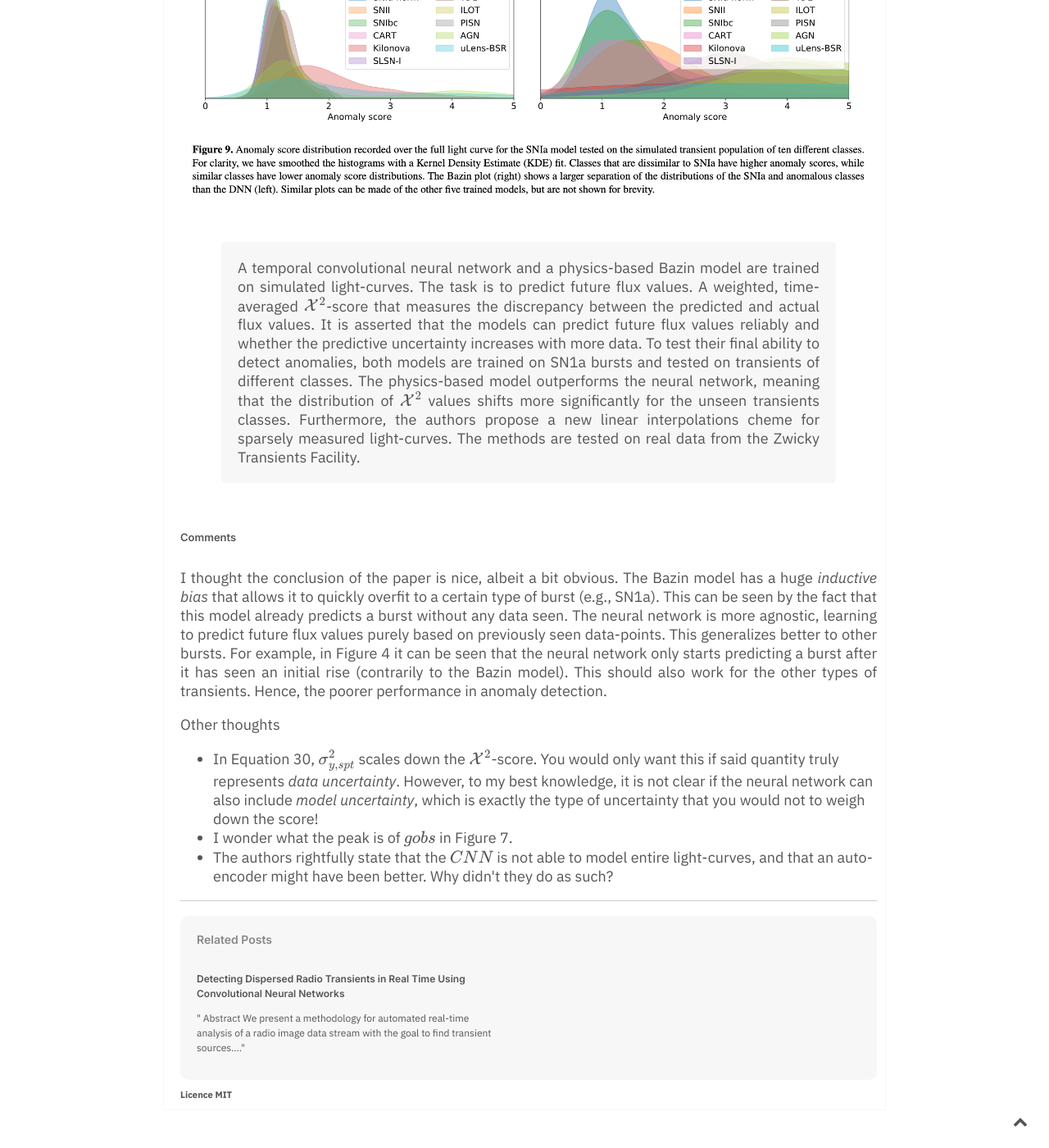
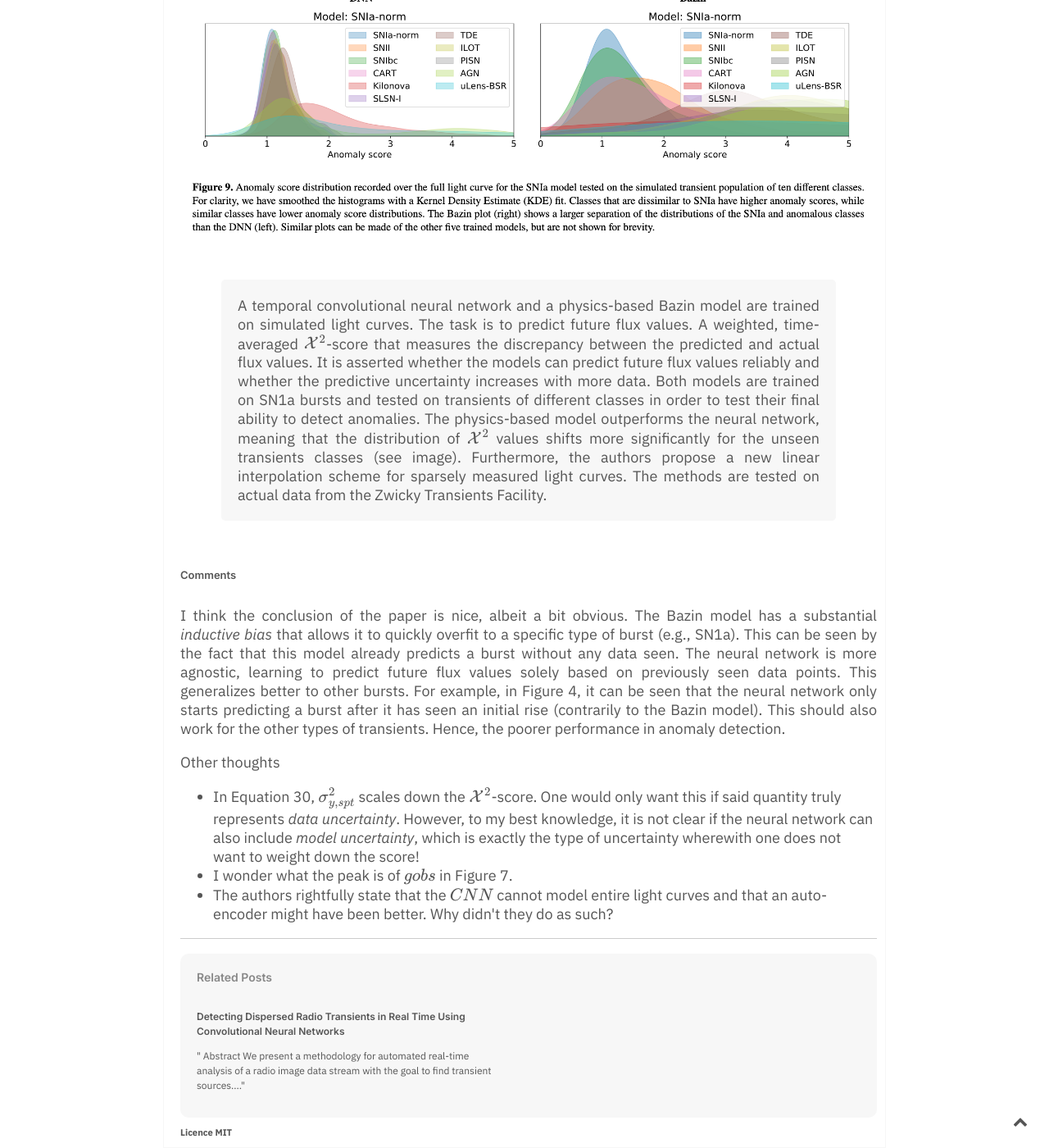
Before and after one commit to DavidRuhe/DavidRuhe.github.io, a Jekyll site: the page built from _notes/Real-time detection of anomalies in large-scale transient surveys.md, in a window 1280 px wide and 1400 px high, scrolled down 586 px. Shown: the whole window at 82% size. Built offline with Jekyll 4.4.1, drawn with Linux system fonts in a browser that asks for light colours; formulas are drawn with MathJax 3; comment, search, counter and statistics services are not loaded; before the commit the page ends 1940 px from its top, so only the background shows below that; some of the changed text lies outside the part shown.

Commit message:
summary update

```diff
--- a/_notes/Real-time detection of anomalies in large-scale transient surveys.md
+++ b/_notes/Real-time detection of anomalies in large-scale transient surveys.md
@@ -2,16 +2,19 @@
 title: #  Real-time detection of anomalies in large-scale transient surveys
 season: summer
 tags: paper_summary transients
-toc: true
+toc: false
 comments: true
 ---
-![Figure 1](/assets/img/muthukrishna2021real.png)
-> A temporal convolutional neural network and a physics-based Bazin model are trained on simulated light-curves. The task is to predict future flux values. A weighted, time-averaged $\mathcal{X}^2$-score that measures the discrepancy between the predicted and actual flux values. It is asserted that the models can predict future flux values reliably and whether the predictive uncertainty increases with more data. To test their final ability to detect anomalies, both models are trained on SN1a bursts and tested on transients of different classes. The physics-based model outperforms the neural network, meaning that the distribution of $\mathcal{X}^2$ values shifts more significantly for the unseen transients classes. Furthermore, the authors propose a new linear interpolations cheme for sparsely measured light-curves. The methods are tested on real data from the Zwicky Transients Facility.
+
+*Daniel Muthukrishna, Kaisey S. Mandel, Michelle Lochner, Sara Webb, Gautham Narayan
+https://arxiv.org/abs/2111.00036
+*![Figure 1](/assets/img/muthukrishna2021real.png)
+> A temporal convolutional neural network and a physics-based Bazin model are trained on simulated light curves. The task is to predict future flux values. A weighted, time-averaged $\mathcal{X}^2$-score that measures the discrepancy between the predicted and actual flux values. It is asserted whether the models can predict future flux values reliably and whether the predictive uncertainty increases with more data. Both models are trained on SN1a bursts and tested on transients of different classes in order to test their final ability to detect anomalies. The physics-based model outperforms the neural network, meaning that the distribution of $\mathcal{X}^2$ values shifts more significantly for the unseen transients classes (see image). Furthermore, the authors propose a new linear interpolation scheme for sparsely measured light curves. The methods are tested on actual data from the Zwicky Transients Facility.
 
 ###### Comments
-I thought the conclusion of the paper is nice, albeit a bit obvious. The Bazin model has a huge *inductive bias* that allows it to quickly overfit to a certain type of burst (e.g., SN1a). This can be seen by the fact that this model already predicts a burst without any data seen. The neural network is more agnostic, learning to predict future flux values purely based on previously seen data-points. This generalizes better to other bursts. For example, in Figure 4 it can be seen that the neural network only starts predicting a burst after it has seen an initial rise (contrarily to the Bazin model). This should also work for the other types of transients. Hence, the poorer performance in anomaly detection.
+I think the conclusion of the paper is nice, albeit a bit obvious. The Bazin model has a substantial *inductive bias* that allows it to quickly overfit to a specific type of burst (e.g., SN1a). This can be seen by the fact that this model already predicts a burst without any data seen. The neural network is more agnostic, learning to predict future flux values solely based on previously seen data points. This generalizes better to other bursts. For example, in Figure 4, it can be seen that the neural network only starts predicting a burst after it has seen an initial rise (contrarily to the Bazin model). This should also work for the other types of transients. Hence, the poorer performance in anomaly detection.
 
 Other thoughts
-- In Equation 30, $\sigma^2_{y, spt}$ scales down the $\mathcal{X}^2$-score. You would only want this if said quantity truly represents *data uncertainty*. However, to my best knowledge, it is not clear if the neural network can also include *model uncertainty*, which is exactly the type of uncertainty that you would not to weigh down the score!
+- In Equation 30, $\sigma^2_{y, spt}$ scales down the $\mathcal{X}^2$-score. One would only want this if said quantity truly represents *data uncertainty*. However, to my best knowledge, it is not clear if the neural network can also include *model uncertainty*, which is exactly the type of uncertainty wherewith one does not want to weight down the score!
 - I wonder what the peak is of $g obs$ in Figure 7.
-- The authors rightfully state that the $CNN$ is not able to model entire light-curves, and that an auto-encoder might have been better. Why didn't they do as such?
+- The authors rightfully state that the $CNN$ cannot model entire light curves and that an auto-encoder might have been better. Why didn't they do as such?
```
Also changed, not shown: 1 other file.
